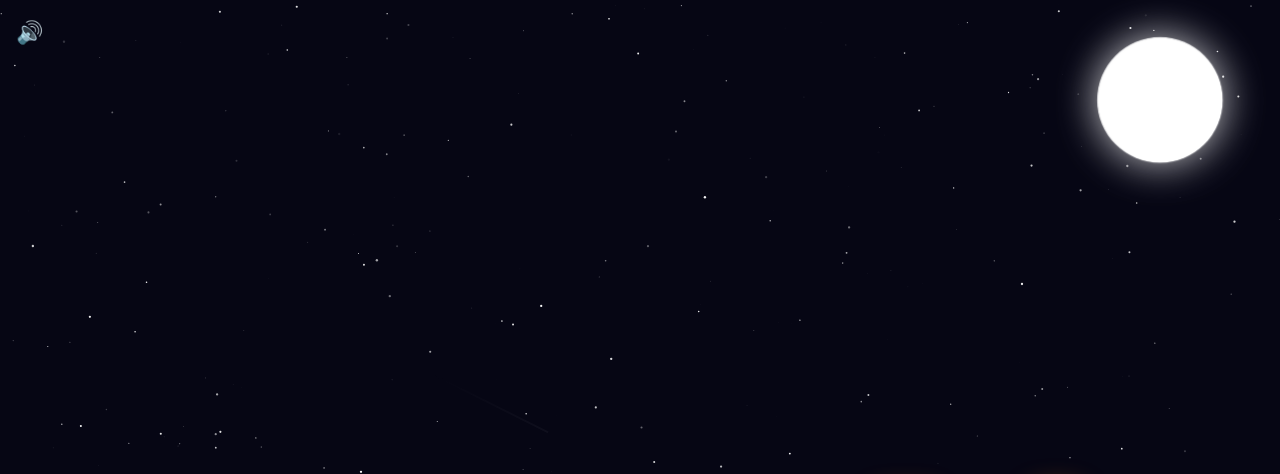
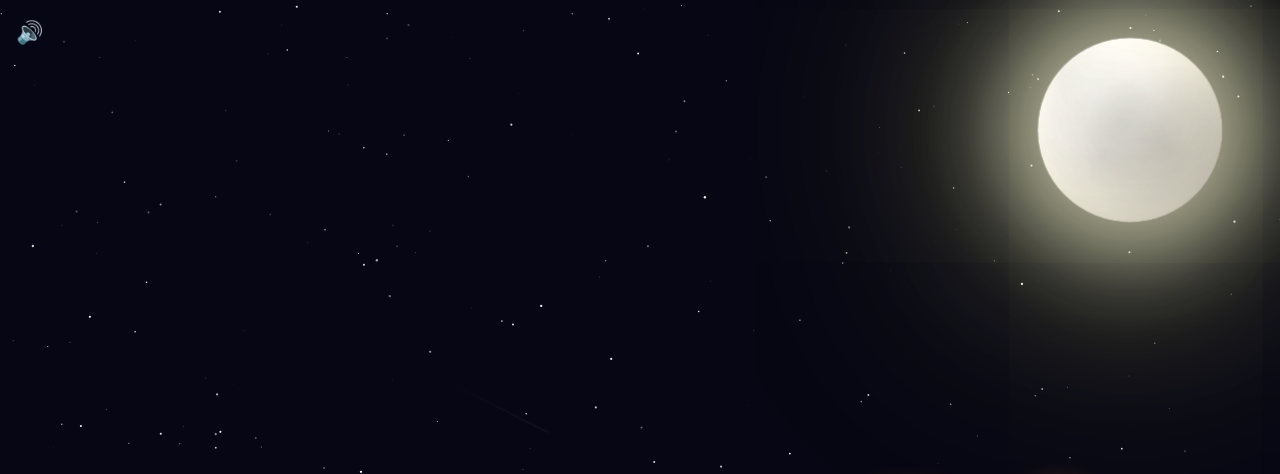
Before and after one commit to PhiHung112-id/Nega, a plain HTML site: page trungthu.html in a window 1280 px wide. Shown: the top 474 px of the page. Drawn offline with Linux system fonts and the light colour scheme.

Commit message:
Add files via upload

```diff
--- a/trungthu.html
+++ b/trungthu.html
@@ -23,31 +23,88 @@
             z-index: 0;
         }
 
-        /* 🌕 Mặt trăng */
+        /* 🌕 Mặt trăng siêu thật nâng cấp */
         .moon {
             position: fixed;
             top: 40px;
             right: 60px;
-            width: 120px;
-            height: 120px;
+            width: 180px;
+            height: 180px;
             border-radius: 50%;
-            background: radial-gradient(circle at 30% 30%, #fff, #ddd);
-            box-shadow: 0 0 40px rgba(255,255,200,0.8);
+            background: radial-gradient(circle at 30% 30%, #fffdf5 0%, #f5f2e9 30%, #ddd9c9 55%, #bcb8a9 75%, #9a9689 100%);
+            box-shadow: 0 0 80px 35px rgba(255, 255, 200, 0.55), 0 0 150px 70px rgba(255, 255, 150, 0.25), 0 0 250px 150px rgba(255, 255, 100, 0.1);
             z-index: 2;
-            animation: glow 6s ease-in-out infinite alternate;
+            overflow: hidden;
+            animation: glow 10s ease-in-out infinite alternate;
         }
 
+            /* 🌑 Vân mặt trăng – thêm lớp chi tiết và chiều sâu */
+            .moon::before {
+                content: "";
+                position: absolute;
+                inset: 0;
+                background-image: radial-gradient(circle at 15% 20%, rgba(150,150,150,0.35) 0%, transparent 45%), radial-gradient(circle at 35% 65%, rgba(120,120,120,0.3) 0%, transparent 50%), radial-gradient(circle at 70% 60%, rgba(80,80,80,0.25) 0%, transparent 50%), radial-gradient(circle at 80% 40%, rgba(180,180,180,0.35) 0%, transparent 55%), radial-gradient(circle at 45% 45%, rgba(100,100,100,0.25) 0%, transparent 65%);
+                mix-blend-mode: multiply;
+                opacity: 0.9;
+                filter: contrast(1.2) brightness(0.95) blur(0.8px);
+                animation: moonTexture 50s ease-in-out infinite alternate;
+            }
+
+            /* 🌫️ Lớp ánh sáng loang mềm (giả ánh mây bay qua) */
+            .moon::after {
+                content: "";
+                position: absolute;
+                inset: -60%;
+                background: radial-gradient(circle, rgba(255,255,255,0.25) 0%, transparent 70%);
+                filter: blur(45px);
+                opacity: 0.45;
+                mix-blend-mode: screen;
+                animation: moonGlowMove 25s linear infinite;
+            }
+
+        /* ✨ Nhịp thở của ánh sáng */
         @keyframes glow {
-            from {
+            0% {
                 transform: scale(1);
                 filter: brightness(1);
             }
 
-            to {
+            100% {
                 transform: scale(1.05);
-                filter: brightness(1.3);
+                filter: brightness(1.25);
             }
         }
+
+        /* 🌕 Dịch chuyển vân nhẹ nhàng */
+        @keyframes moonTexture {
+            0% {
+                transform: translate(0%, 0%) scale(1);
+            }
+
+            100% {
+                transform: translate(-3%, 2%) scale(1.03);
+            }
+        }
+
+        /* 🌫️ Ánh sáng mờ trôi */
+        @keyframes moonGlowMove {
+            0% {
+                transform: translate(-10%, -5%) rotate(0deg);
+                opacity: 0.4;
+            }
+
+            50% {
+                transform: translate(10%, 5%) rotate(180deg);
+                opacity: 0.6;
+            }
+
+            100% {
+                transform: translate(-10%, -5%) rotate(360deg);
+                opacity: 0.4;
+            }
+        }
+
+
 
         /* 🏮 Đèn lồng */
         .lantern {
@@ -56,13 +113,13 @@
             pointer-events: auto;
             filter: drop-shadow(0 0 15px rgba(255,140,0,0.8));
             transition: transform 0.3s ease, filter 0.3s ease; /* mượt */
-            z-index: 1;
+            z-index: 900;
         }
 
             .lantern:hover {
                 transform: scale(1.5); /* hình lồng đèn to ra */
                 filter: drop-shadow(0 0 35px rgba(255,200,100,0.9)); /* ánh sáng mạnh hơn */
-                z-index: 10; /* nổi lên trên */
+                z-index: 900; /* nổi lên trên */
             }
 
 
```
